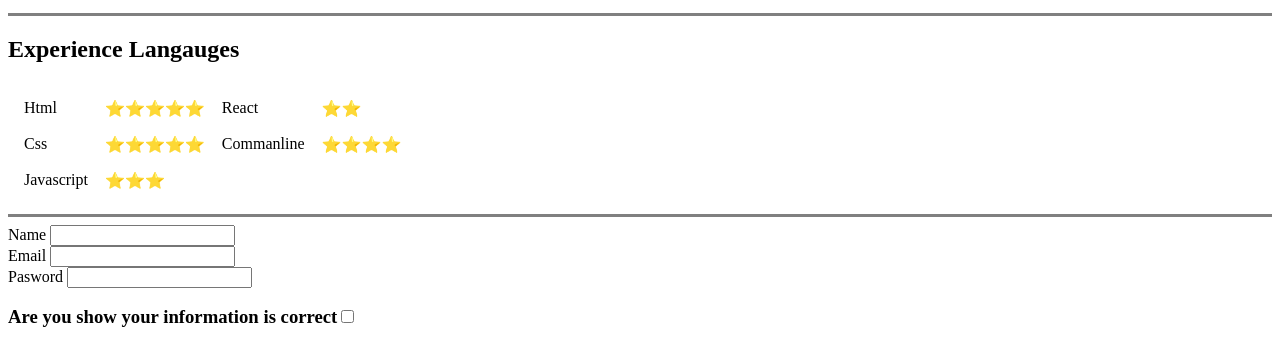
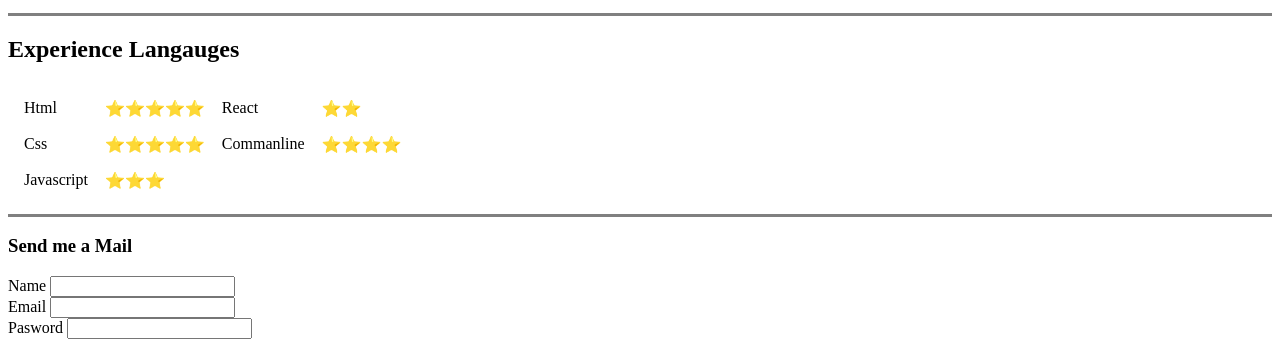
Before and after one commit to TrenceCode/CV, a plain HTML site: page index.html in a window 1280 px wide. Shown: the part 401-745 px from the top of the page. Drawn offline with Linux system fonts and the light colour scheme.

Commit message:
Update index.html

```diff
--- a/index.html
+++ b/index.html
@@ -38,6 +38,7 @@
       <td>⭐⭐⭐</td>
   </table>
   <hr size="3" noshade>
+  <h3>Send me a Mail</h3>
   <form class="" action="index.html" method="post">
     <label for="">Name</label>
     <input type="Name" name="Name" value=""><br>
```
